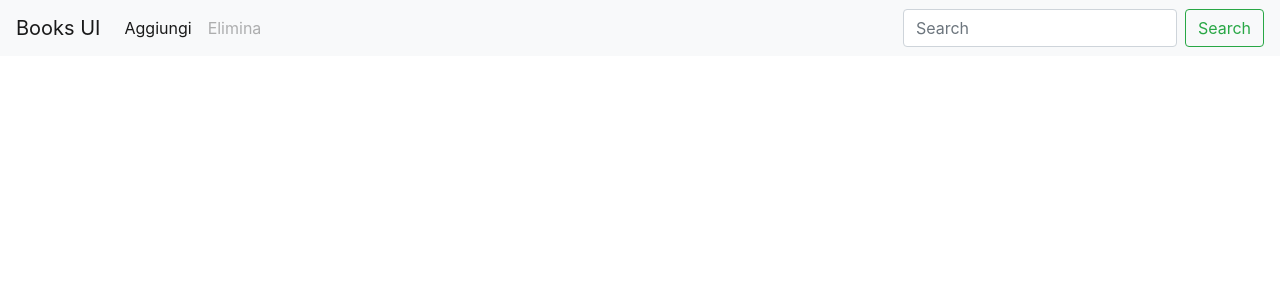
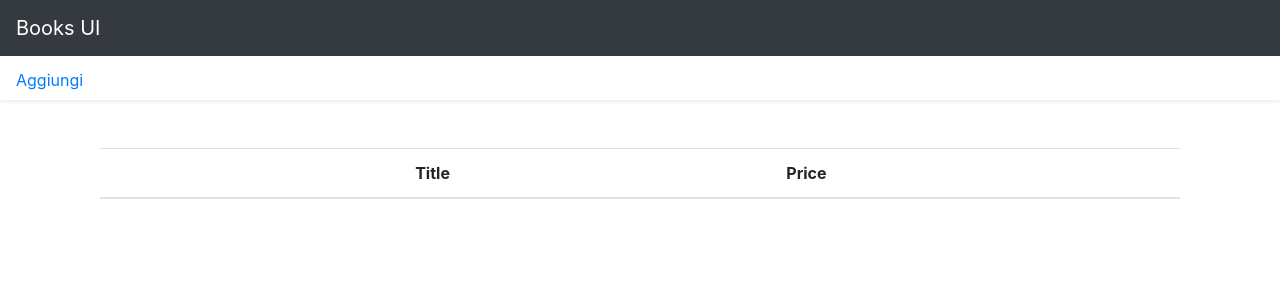
Before and after one commit to gerardodonnarumma99/books-ui, a Jekyll site: the page built from index.markdown, in a window 1280 px wide. Shown: the top 300 px of the page. Built offline with Jekyll 4.4.1, drawn with Linux system fonts in a browser that asks for light colours.

Commit message:
Aggiunta di Promise

```diff
--- /dev/null
+++ b/_includes/alert.html
@@ -0,0 +1,3 @@
+<div class="alert alert-success" role="alert" style="position:absolute;width:200px;z-index:1;margin:10px;display:none;" id="btnAlert">
+    <h4 class="alert-heading"></h4>
+  </div>
--- /dev/null
+++ b/_includes/book-modal.html
@@ -0,0 +1,37 @@
+<div class="modal fade" id="bookModal" tabindex="-1" role="dialog" aria-labelledby="bookModalLabel" aria-hidden="true">
+  <div class="modal-dialog" role="document">
+    <div class="modal-content">
+      <div class="modal-header">
+        <h5 class="modal-title" id="bookModalLabel">Libro</h5>
+        <button type="button" class="close" data-dismiss="modal" aria-label="Close">
+          <span aria-hidden="true">&times;</span>
+        </button>
+      </div>
+      <div class="modal-body">
+        <div class="container-fluid">
+          <div class="row">
+            <div class="col-12">
+              <form id="formCreate">
+                <div class="form-group">
+                  <label for="bookTitle">Titolo</label>
+                  <input type="text" class="form-control" id="bookTitle" aria-describedby="bookTitle" value="" max="25" pattern=".{5,25}" title="Il titolo deve essere compreso tra i 5 e i 25 caratteri!" required/>
+                  <small class="form-text text-muted">Inserire il titolo del tuo libro qui.</small>
+                </div>
+                <div class="form-group">
+                  <label for="bookPrice">Prezzo</label>
+                  <input type="number" class="form-control" id="bookPrice" value="" min="1" required/>
+                  <small class="form-text text-muted">Inserire il prezzo del tuo libro qui.</small>
+                </div>
+                <div class="modal-footer">
+                  <button type="button" class="btn btn-secondary" data-dismiss="modal">Annulla</button>
+                  <button type="submit" class="btn btn-primary" id="createBook">Salva</button>
+                </div>
+              </form>
+            </div>
+          </div>
+        </div>
+      </div>
+
+    </div>
+  </div>
+</div>
--- /dev/null
+++ b/_includes/bookUpdate-modal.html
@@ -0,0 +1,38 @@
+<div class="modal fade" id="bookModalUpdate" tabindex="-1" role="dialog" aria-labelledby="bookModalLabel" aria-hidden="true">
+    <div class="modal-dialog" role="document">
+      <div class="modal-content">
+        <div class="modal-header">
+          <h5 class="modal-title" id="bookModalLabel">Libro</h5>
+          <button type="button" class="close" data-dismiss="modal" aria-label="Close">
+            <span aria-hidden="true">&times;</span>
+          </button>
+        </div>
+        <div class="modal-body">
+          <div class="container-fluid">
+            <div class="row">
+              <div class="col-12">
+                <form id="formUpdate">
+                  <div class="form-group">
+                    <input type="hidden" id="idUpdate" value="">
+                    <label for="bookTitle">Titolo</label>
+                    <input type="text" class="form-control" id="bookTitleUpdate" aria-describedby="bookTitle" value="" max="25" pattern=".{5,25}" title="Il titolo deve essere compreso tra i 5 e i 25 caratteri!" required/>
+                    <small class="form-text text-muted">Inserire il titolo del tuo libro qui.</small>
+                  </div>
+                  <div class="form-group">
+                    <label for="bookPrice">Prezzo</label>
+                    <input type="number" class="form-control" id="bookPriceUpdate" value="" min="1" required/>
+                    <small class="form-text text-muted">Inserire il prezzo del tuo libro qui.</small>
+                  </div>
+                  <div class="modal-footer">
+                    <button type="button" class="btn btn-secondary" data-dismiss="modal">Annulla</button>
+                    <button type="submit" class="btn btn-primary" id="updateBook">Salva</button>
+                  </div>
+                </form>
+              </div>
+            </div>
+          </div>
+        </div>
+
+      </div>
+    </div>
+  </div>
--- a/_includes/head.html
+++ /dev/null
@@ -1,7 +0,0 @@
-<head>
-    <title>{{ page.title }}</title>
-    <link rel="stylesheet" href="https://stackpath.bootstrapcdn.com/bootstrap/4.4.1/css/bootstrap.min.css" integrity="sha384-Vkoo8x4CGsO3+Hhxv8T/Q5PaXtkKtu6ug5TOeNV6gBiFeWPGFN9MuhOf23Q9Ifjh" crossorigin="anonymous">
-    <script src="https://code.jquery.com/jquery-3.4.1.slim.min.js" integrity="sha384-J6qa4849blE2+poT4WnyKhv5vZF5SrPo0iEjwBvKU7imGFAV0wwj1yYfoRSJoZ+n" crossorigin="anonymous"></script>
-    <script src="https://cdn.jsdelivr.net/npm/popper.js@1.16.0/dist/umd/popper.min.js" integrity="sha384-Q6E9RHvbIyZFJoft+2mJbHaEWldlvI9IOYy5n3zV9zzTtmI3UksdQRVvoxMfooAo" crossorigin="anonymous"></script>
-    <script src="https://stackpath.bootstrapcdn.com/bootstrap/4.4.1/js/bootstrap.min.js" integrity="sha384-wfSDF2E50Y2D1uUdj0O3uMBJnjuUD4Ih7YwaYd1iqfktj0Uod8GCExl3Og8ifwB6" crossorigin="anonymous"></script>
-</head>
--- /dev/null
+++ b/_includes/header.html
@@ -0,0 +1,3 @@
+<nav class="navbar navbar-expand-lg fixed-top navbar-dark bg-dark">
+  <a class="navbar-brand mr-auto mr-lg-0" href="#">{{ page.title }}</a>
+</nav>
--- a/_includes/modal_addbook.html
+++ /dev/null
@@ -1,30 +0,0 @@
-<div class="modal" tabindex="-1" role="dialog" id="addModalBook">
-    <div class="modal-dialog" role="document">
-      <div class="modal-content">
-        <div class="modal-header">
-          <h5 class="modal-title">Aggiungi un libro</h5>
-          <button type="button" class="close" data-dismiss="modal" aria-label="Close">
-            <span aria-hidden="true">&times;</span>
-          </button>
-        </div>
-        <div class="modal-body">
-
-            <form>
-                <div class="form-group">
-                  <label>Titolo</label>
-                  <input type="text" class="form-control" id="titleBook" value="" placeholder="Aggiungi il titolo">
-                </div>
-                <div class="form-group">
-                  <label for="formGroupExampleInput2">Prezzo</label>
-                  <input type="text" class="form-control" id="priceBook" value="" placeholder="Aggiungi il prezzo">
-                </div>
-              </form>
-
-        </div>
-        <div class="modal-footer">
-          <button type="button" class="btn btn-secondary" id="resetBook">Reset</button>
-          <button type="button" class="btn btn-primary">Save changes</button>
-        </div>
-      </div>
-    </div>
-  </div>
--- a/_includes/nav.html
+++ /dev/null
@@ -1,20 +0,0 @@
-<nav class="navbar navbar-expand-lg navbar-light bg-light">
-  <button class="navbar-toggler" type="button" data-toggle="collapse" data-target="#navbarTogglerDemo01" aria-controls="navbarTogglerDemo01" aria-expanded="false" aria-label="Toggle navigation">
-    <span class="navbar-toggler-icon"></span>
-  </button>
-  <div class="collapse navbar-collapse" id="navbarTogglerDemo01">
-    <a class="navbar-brand" href="#">{{ page.title }}</a>
-    <ul class="navbar-nav mr-auto mt-2 mt-lg-0">
-      <li class="nav-item active">
-        <a class="nav-link" href="#" data-toggle="modal" data-target="#addModalBook">Aggiungi <span class="sr-only">(current)</span></a>
-      </li>
-      <li class="nav-item">
-        <a class="nav-link disabled" href="#" tabindex="-1" aria-disabled="true">Elimina</a>
-      </li>
-    </ul>
-    <form class="form-inline my-2 my-lg-0">
-      <input class="form-control mr-sm-2" type="search" placeholder="Search" aria-label="Search">
-      <button class="btn btn-outline-success my-2 my-sm-0" type="submit">Search</button>
-    </form>
-  </div>
-</nav>
--- a/_layouts/main.html
+++ b/_layouts/main.html
@@ -1,14 +1,19 @@
 <!doctype html>
 <html>
-    {%include head.html %}
-    <body>
-        <header>
-            {%include nav.html %}
-        </header>
-        {%include modal_addbook.html %}
+  <head>
+    <title>{{ page.title }}</title>
+    <link rel="stylesheet" href="https://stackpath.bootstrapcdn.com/bootstrap/4.4.1/css/bootstrap.min.css" integrity="sha384-Vkoo8x4CGsO3+Hhxv8T/Q5PaXtkKtu6ug5TOeNV6gBiFeWPGFN9MuhOf23Q9Ifjh" crossorigin="anonymous">
+    <script src="https://code.jquery.com/jquery-3.4.1.slim.min.js" integrity="sha384-J6qa4849blE2+poT4WnyKhv5vZF5SrPo0iEjwBvKU7imGFAV0wwj1yYfoRSJoZ+n" crossorigin="anonymous"></script>
+    <script src="https://cdn.jsdelivr.net/npm/popper.js@1.16.0/dist/umd/popper.min.js" integrity="sha384-Q6E9RHvbIyZFJoft+2mJbHaEWldlvI9IOYy5n3zV9zzTtmI3UksdQRVvoxMfooAo" crossorigin="anonymous"></script>
+    <script src="https://stackpath.bootstrapcdn.com/bootstrap/4.4.1/js/bootstrap.min.js" integrity="sha384-wfSDF2E50Y2D1uUdj0O3uMBJnjuUD4Ih7YwaYd1iqfktj0Uod8GCExl3Og8ifwB6" crossorigin="anonymous"></script>
+    <script src="https://unpkg.com/axios/dist/axios.min.js"></script>
+  </head>
+  <body>
+    {%include header.html %}
     <div style="padding-top: 60px">
       {{content}}
     </div>
-    </body>
+
     <script type="module" src="./assets/js/books.js"></script>
+  </body>
 </html>
--- a/assets/js/books.js
+++ b/assets/js/books.js
@@ -1,20 +1,181 @@
+const BOOKS_API = 'http://127.0.0.1:8000/api/v1'
+
+
 class Book{
     constructor()
     {
-        this.title=document.getElementById('titleBook');
-        this.price=document.getElementById('priceBook');
-        this.reset=document.getElementById('resetBook');
+        this.addNewBook=document.getElementById('addNewBook')
+        this.title=document.getElementById('bookTitle');
+        this.price=document.getElementById('bookPrice');
+        this.createBook=document.getElementById('createBook');
+        this.bodyTable=document.getElementById('bodyTable');
+        this.btnAlert=document.getElementById('btnAlert');
+        //Update
+        this.updateBook=document.getElementById('updateBook');
+        this.idUpdate=document.getElementById('idUpdate');
+        this.titleUpdate=document.getElementById('bookTitleUpdate');
+        this.priceUpdate=document.getElementById('bookPriceUpdate');
 
         this.initListeners();
+
+        this.loadBook();
   }
 
+  /**
+   * Inizializza gli eventi installando gli ascoltatori
+   */
   initListeners () {
-    this.reset.addEventListener('click',this.resetForm);
+    this.submit=this.submit.bind(this);
+    this.createBook.addEventListener('click',this.submit);
+
+    this.handleNewBook=this.handleNewBook.bind(this);
+    this.addNewBook.addEventListener('click',this.handleNewBook);
+
+    //Delete
+    this.deleteBook = this.deleteBook.bind(this);
+    $(document).delegate(".deleteBook", "click", this.deleteBook);
+
+    //Update
+    this.submitUpdate=this.submitUpdate.bind(this);
+    this.updateBook.addEventListener('click',this.submitUpdate);
+    this.handleUpdateBook = this.handleUpdateBook.bind(this);
+    $(document).delegate(".updateBook", "click", this.handleUpdateBook);
   }
 
-  resetForm=() => {
-    this.title.value = '';
-    this.price.value = '';
+  /**
+   * Resetta il form
+   */
+  resetForm () {
+    this.title.value='';
+    this.price.value='';
+  }
+
+  /**
+   * Apre la modale per creare il libro
+   * @param {Evento} e
+   */
+  handleNewBook (e) {
+    e.preventDefault();
+    this.resetForm();
+    $("#bookModal").modal();
+  }
+
+  /**
+   * Apre la modale per modificare il libro
+   * @param {Evento} e
+   */
+  handleUpdateBook (e) {
+    e.preventDefault();
+    let idBook=$(e.currentTarget).data("id");
+    this.resetForm();
+    this.idUpdate.value=idBook;
+    $("#bookModalUpdate").modal();
+  }
+
+  submit(e)
+  {
+    this.form=document.getElementById('formCreate');
+    if(!this.form.checkValidity())
+    {
+      alert("Input dei form non validi!");
+      this.resetForm();
+      return;
+    }
+
+    //Richiesta post
+    axios.post(BOOKS_API+'/books', {
+      title: this.title.value,
+      price: parseFloat(this.price.value)
+    })
+    .then(function (result) {
+      if(result.status===200)
+      {
+        this.loadBook();
+        $("#bookModal").modal('hide');
+      }
+      console.log(response);
+    })
+    .catch(function (error) {
+    // handle error
+    console.log(error);
+    })
+  }
+
+  submitUpdate(evt)
+  {
+    this.form=document.getElementById('formUpdate');
+    if(!this.form.checkValidity())
+    {
+      alert("Input dei form non validi!");
+      this.resetForm();
+      return;
+    }
+
+    //Richiesta put
+    axios.put(BOOKS_API+'/books/'+this.idUpdate.value, {
+      title: this.titleUpdate.value,
+      price: parseFloat(this.priceUpdate.value)
+    })
+    .then(function (result) {
+      if(result.status===204)
+      {
+        this.loadBook();
+        $("#bookModalUpdate").modal('hide');
+      }
+    })
+    .catch(function (error) {
+    // handle error
+    console.log(error);
+    })
+
+  }
+
+  loadBook() {
+    axios.get(`${BOOKS_API}/books`)
+      .then(result => {
+        const books = result.data;
+
+        console.log(result.data);
+
+        var bookList='';
+        for (const book of books) {
+          bookList+="<tr><td><a href='#' class='btn btn-danger btn-sm deleteBook' id='deleteBook' data-id="+book.id+">Elimina</a></td><td><a href='#' class='btn btn-danger btn-sm updateBook' id='updateBook' data-id="+book.id+">Modifica</a></td><td>"+book.title+"</td><td>"+new Intl.NumberFormat('it-IT', { style: 'currency', currency: 'EUR' }).format(book.price)+"</td></tr>";
+        }
+        this.bodyTable.innerHTML=bookList;
+      })
+      .catch(err => {
+        console.log(err);
+      });
+  }
+
+  deleteBook(evt)
+  {
+    console.log(this);
+    let idBook=$(evt.currentTarget).data("id");
+    let btnConfirm=confirm("Sei sicuro di voler eliminare il libro?");
+    if(btnConfirm==true)
+    {
+      //Elimino il libro
+      axios.delete(`${BOOKS_API}/books/${idBook}`)
+      .then(result => {
+        this.alertSuccess("Libro eliminato!");
+        this.loadBook();
+      })
+      .catch(err => {
+        console.log(err);
+      });
+    }
+  }
+
+  /**
+   *
+   * @param {Messaggio da far comparire nell'alert} msg
+   */
+  alertSuccess(msg)
+  {
+    this.btnAlert.innerHTML=msg;
+    this.btnAlert.style.display="block";
+    window.setTimeout(function(){btnAlert.style.display="none";},3000);
   }
 
 }
--- a/index.markdown
+++ b/index.markdown
@@ -1,8 +1,32 @@
 ---
-# Feel free to add content and custom Front Matter to this file.
-# To modify the layout, see https://jekyllrb.com/docs/themes/#overriding-theme-defaults
-
 layout: main
 title: Books UI
-permalink: home
 ---
+
+<div class="nav-scroller bg-white shadow-sm">
+  <nav class="nav nav-underline">
+    <a class="nav-link" href="#" id="addNewBook">Aggiungi</a>
+  </nav>
+</div>
+
+{% include alert.html %}
+
+<div class="container pt-5">
+  <div class="col-12">
+    <table class="table">
+      <thead>
+        <tr>
+          <th scope="col"></th>
+          <th scope="col"></th>
+          <th scope="col">Title</th>
+          <th scope="col">Price</th>
+        </tr>
+      </thead>
+      <tbody id="bodyTable"></tbody>
+    </table>
+  </div>
+</div>
+
+
+{% include book-modal.html %}
+{% include bookUpdate-modal.html %}
```
